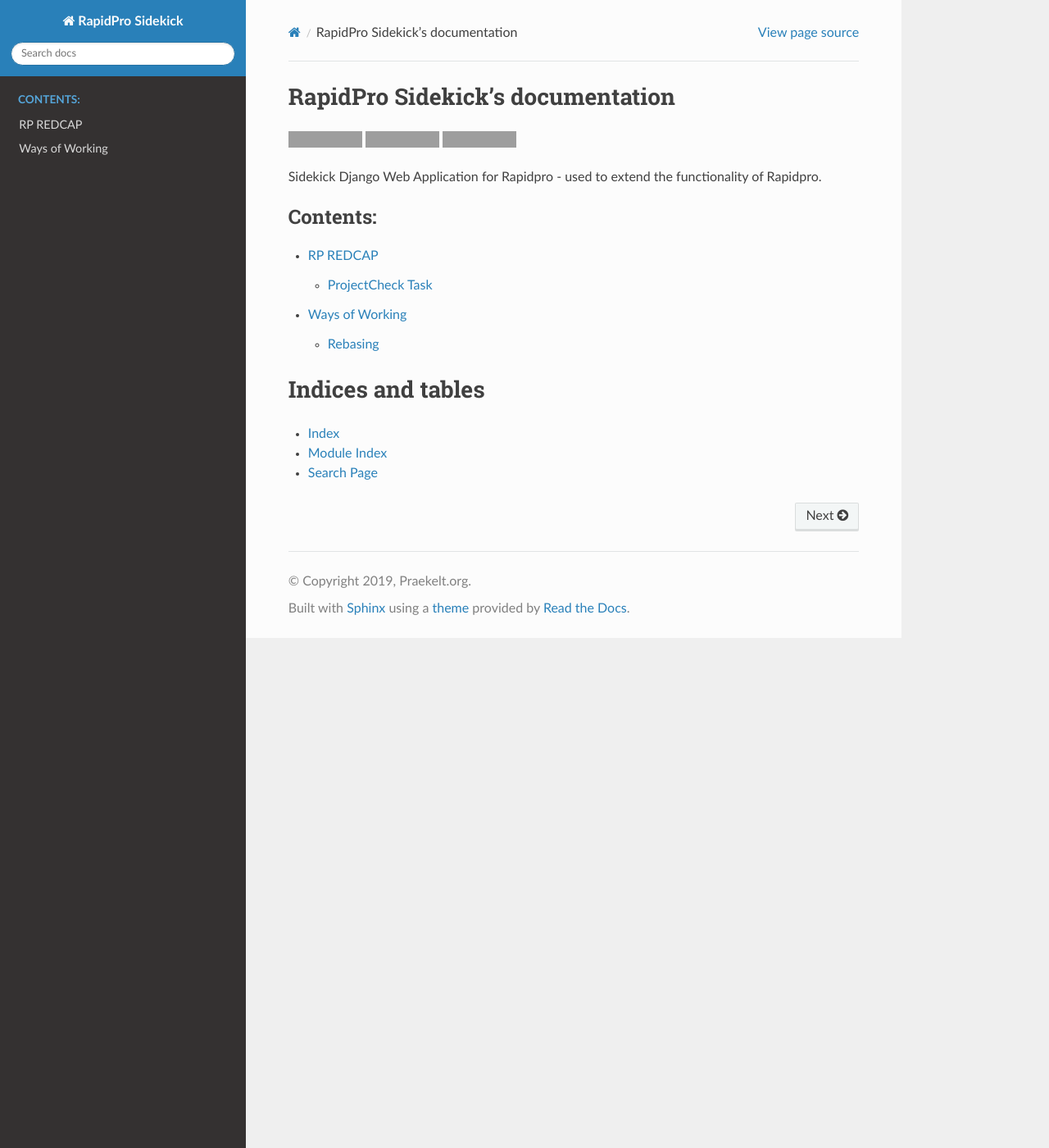
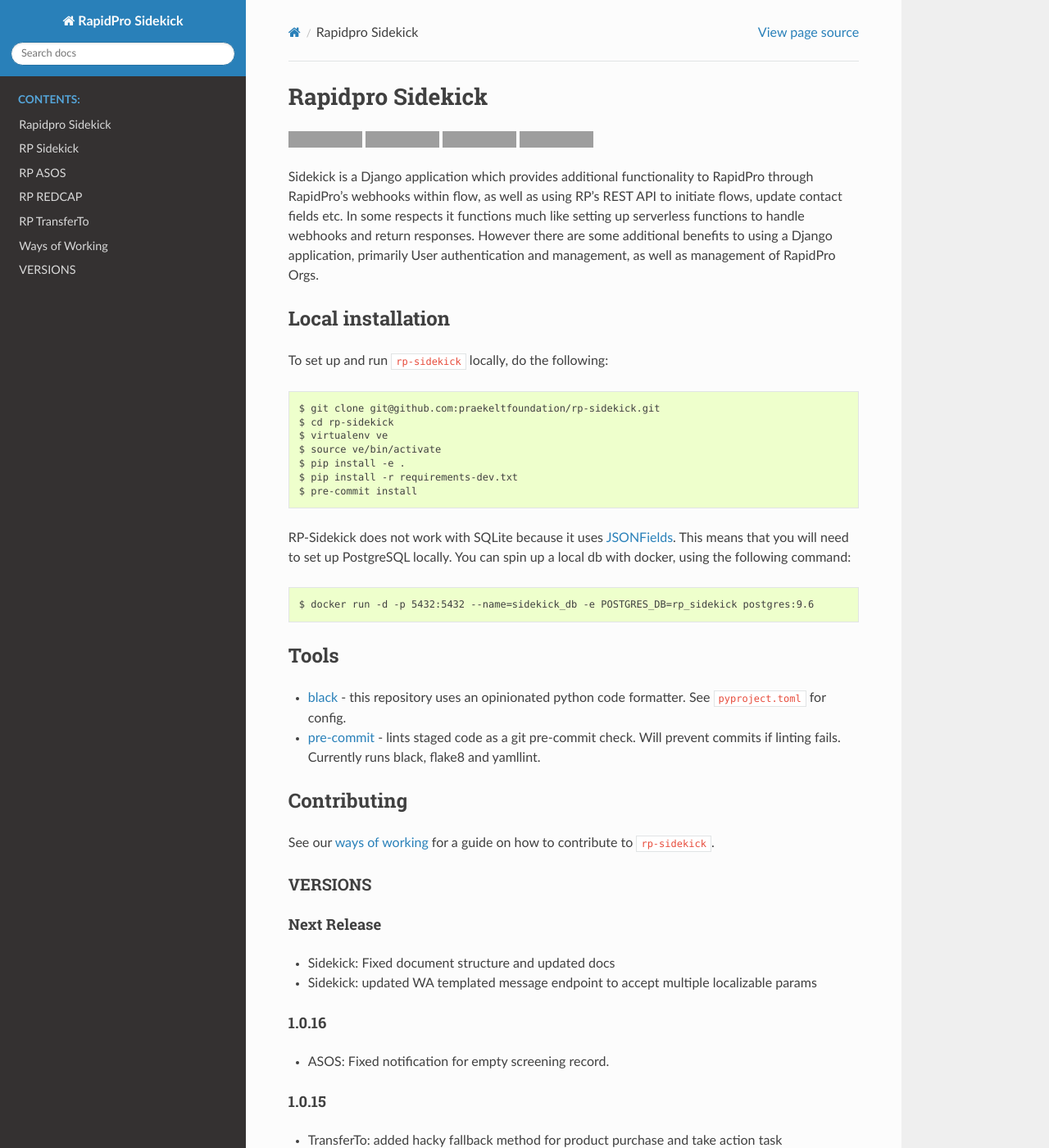
Before and after one commit to praekeltfoundation/rp-sidekick, a Sphinx documentation site: the page built from docs/index.rst, in a window 1280 px wide and 1400 px high. Shown: the whole window at 82% size. Built offline with Sphinx 7.4.7 and the Read the Docs theme 2.0.0, drawn with Linux system fonts in a browser that asks for light colours; some of the changed text lies outside the part shown; grey boxes are pictures that could not be loaded.

Commit message:
Update Sidekick Endpoint docs and tidy up documentation
- Update Sidekick docs to include details about the WA endpoint
- ensure other app documents are pulling through correctly
- include README and changelog in the docs
- slight restructuring of TransferTo description of endpoints

```diff
--- a/CHANGELOG.rst
+++ b/CHANGELOG.rst
@@ -3,6 +3,8 @@ VERSIONS
 
 Next Release
 ------------
+* Sidekick: Fixed document structure and updated docs
+* Sidekick: updated WA templated message endpoint to accept multiple localizable params
 
 1.0.16
 ------------
--- a/README.rst
+++ b/README.rst
@@ -19,7 +19,8 @@ Rapidpro Sidekick
     :target: https://hub.docker.com/r/praekeltfoundation/rp-sidekick/tags/
     :alt: Docker Automated build
 
-Sidekick Django Web Application for Rapidpro - used to extend the functionality of Rapidpro.
+Sidekick is a Django application which provides additional functionality to RapidPro through RapidPro’s webhooks within flow, as well as using RP’s REST API to initiate flows, update contact fields etc.
+In some respects it functions much like setting up serverless functions to handle webhooks and return responses. However there are some additional benefits to using a Django application, primarily User authentication and management, as well as management of RapidPro Orgs.
 
 ------------------
 Local installation
--- /dev/null
+++ b/docs/apps/sidekick.md
@@ -0,0 +1,15 @@
+# RP Sidekick
+The default Sidekick Module exists to provide shareable components across the various django applications, in particular the Org and User management. It also provides some miscellaneous functionality, in particular, the ability to send WhatsApp templated messages
+
+## WhatsApp Template Endpoint
+RapidPro does not yet provide first-class support for [WhatsApp templates](https://whatsapp.praekelt.org/docs/index.html#templated-messages), which means that they need to be sent via Sidekick, using a Webhook within RapidPro.
+
+### Required Parameters
+- `org_id`: this refers to the Organisation created within Sidekick. You can find this in the Admin page. There is a 1-to-1 mapping between the Org and a Turn account. Make sure you have added the necessary credentials to your Org.
+- `wa_id`: this will be the number of the individual you wish to contact. In RapidPro flows, this can be accessed using `@contact.whatsapp`
+- `element_name`: the name of the template that you are using. You will have created this when submitting it to WhatsApp for approval.
+- `namespace`: this argument will likely be fixed across your organisation. Check previous uses or check with whoever set up your WA account.
+
+### Localized Parameters
+Templated messages allow you to pass in variables. See the [Turn documentation](https://whatsapp.praekelt.org/docs/index.html#localizable-parameters-for-templated-messages) for more details. These can be passed to the endpoint by numbering your param arguments. e.g. `0=R25&1=24` will pass the parameters `R25` and `24` to the template, in that order.
+Note that this endpoint only orders the arguments, it does not attempt to skip over arguments. Thus `0=R25&1=24`, `1=R25&2=24` and `1=R25&99=24` will all be treated in an identical manner.
--- a/docs/apps/transferto.md
+++ b/docs/apps/transferto.md
@@ -12,7 +13,9 @@ While RapidPro does provide an integration with TransferTo to release airtime, i
 - `GetCountryServices`: get services available in a particular country
 - `TopUpData`: an endpoint that immediately returns a 200 status code and then starts a Celery task to get information about a number, send the reward and update the necessary fields in RapidPro.
 
-## Sidekick Endpoints
+### Asyncronous Endpoints
+These endpoints will queue the request to TransferTo using celery. They will immediately respond with a 200 response code once the task is queued, preventing any timeouts on RapidPro. Use the `flow_uuid_key` arg to get the tasks to start the participant on a new flow, assuming that it works according to plan.
+
 - `BuyProductTakeAction`: this endpoint allows the user to
     - purchase a product for a particular msisdn
     - [optional] update a rapidpro contact's fields based on the response
--- /dev/null
+++ b/docs/changelog.rst
@@ -0,0 +1 @@
+.. include:: ../CHANGELOG.rst
--- a/docs/index.rst
+++ b/docs/index.rst
@@ -3,24 +3,19 @@
    You can adapt this file completely to your liking, but it should at least
    contain the root `toctree` directive.
 
-RapidPro Sidekick's documentation
-=================================
-
-.. include:: badges.rst
-
-Sidekick Django Web Application for Rapidpro - used to extend the functionality of Rapidpro.
+.. include:: ../README.rst
+.. include:: ../CHANGELOG.rst
 
 .. toctree::
    :maxdepth: 2
    :caption: Contents:
 
-   apps/redcap.rst
+   readme
+   apps/sidekick.md
+   apps/asos.rst
+   apps/redcap.md
+   apps/transferto.md
 
    ways-of-working.md
 
-Indices and tables
-==================
-
-* :ref:`genindex`
-* :ref:`modindex`
-* :ref:`search`
+   changelog
--- /dev/null
+++ b/docs/readme.rst
@@ -0,0 +1 @@
+.. include:: ../README.rst
```
Also changed, not shown: other parts of docs/apps/transferto.md (+1 -0 lines).
